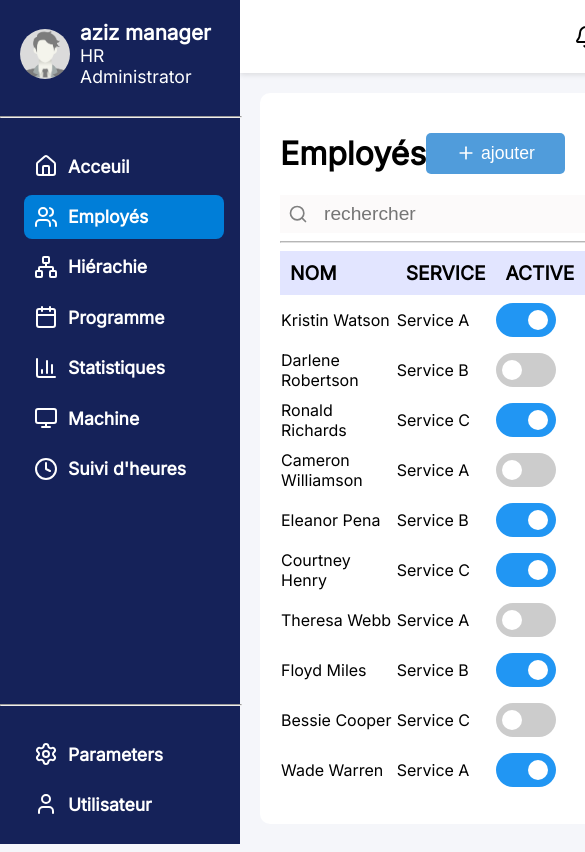
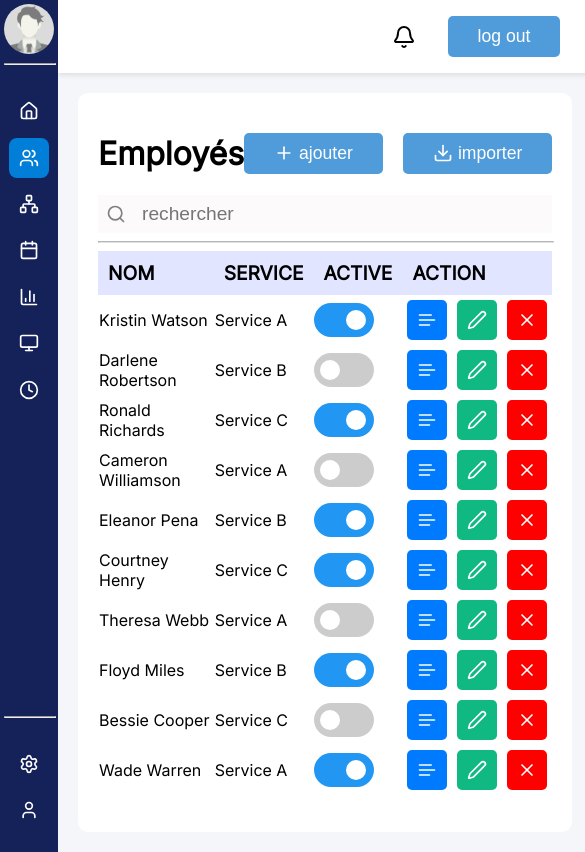
Before and after one commit to jbuguy/projet_pointeuse, a React (Vite) app in the folder frontend-pointeuse/: page /#/employe in a window 390 px wide. Shown: the top 852 px of the page, 585 px wide, since content can reach past the window. Built offline with nearby package versions, Linux system fonts and the light colour scheme.

Commit message:
fixed the menu on small screens

```diff
--- a/frontend-pointeuse/src/components/Menu.jsx
+++ b/frontend-pointeuse/src/components/Menu.jsx
@@ -12,6 +12,7 @@ import {
     Clock,
 } from "lucide-react";
 export default function Menu({ user }) {
+
     return (
         <div className="mainMenu">
             <div className="top">
--- a/frontend-pointeuse/style.css
+++ b/frontend-pointeuse/style.css
@@ -5,7 +5,6 @@
     color: white;
     height: 100vh;
     width: fit-content;
-    min-width: 15rem;
     display: flex;
     flex-direction: column;
     align-items: center;
@@ -31,7 +30,6 @@ body,
     width: 100%;
     min-height: 100vh;
 }
-
 
 main {
     flex-grow: 1;
@@ -395,7 +393,6 @@ form {
     gap: 16px;
 }
 
-
 form fieldset {
     border-radius: 8px;
     border: 2px solid rgba(0, 0, 0, 0.1);
@@ -472,7 +469,31 @@ select:focus {
     width: inherit;
 }
 @media screen and (max-width: 700px) {
-    body,html {
-        font:12px;
+    body,
+    html {
+        font: 12px;
     }
 }
+@media (max-width: 600px) {
+    .user .text {
+        display: none;
+    }
+    .user{margin: 10;
+    padding: 0;}
+    .mainMenu {
+        max-width: 150px;
+        padding: 4px;
+        align-content: center;
+    }
+    .menuItem {
+        width: 20px;
+        height: 20px;
+        gap: 0;
+        margin: 0;
+        padding: none;
+    }
+    .menuItem span {
+        display: none;
+        margin: 0;
+    }
+}
```
